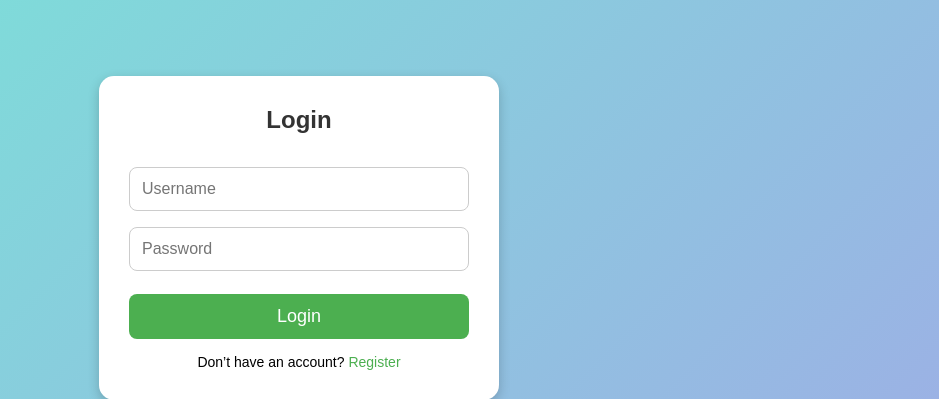
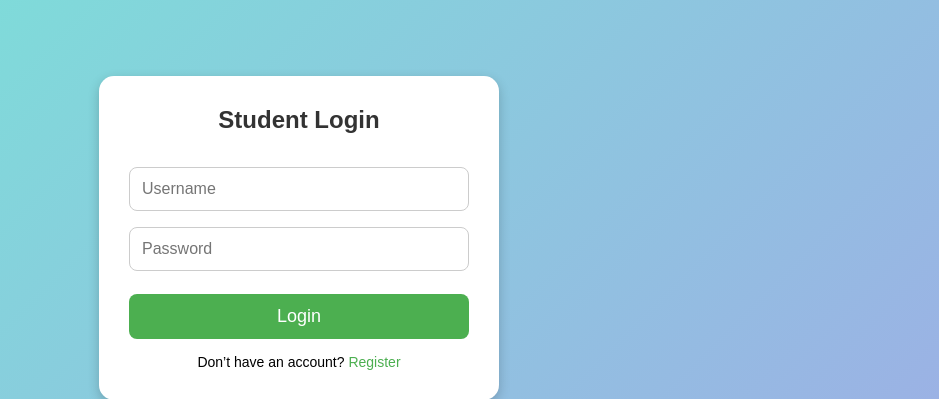
Before and after one commit to Muaazmaniyar/tts-project, a Python web app: template mocktest/templates/login.html in a window 1280 px wide. Shown: the part 207-606 px from the top of the page, without its empty margins (341-1280 px from the left). Run offline with Jinja, Linux system fonts and the light colour scheme; the template is opened without the code that fills it, so the values that code supplies are empty.

Commit message:
Login Name Change

```diff
--- a/mocktest/templates/login.html
+++ b/mocktest/templates/login.html
@@ -3,7 +3,7 @@
 <head>
   <meta charset="UTF-8">
   <meta name="viewport" content="width=device-width, initial-scale=1.0">
-  <title>Login Page</title>
+  <title>Student Login Page</title>
 <link rel="stylesheet" href="../static/css/login.css">
 </head>
 <body>
@@ -18,7 +18,7 @@
   <!-- Main content -->
   <div class="main-container">
     <div class="login-container">
-      <h2>Login</h2>
+      <h2>Student Login</h2>
       <form>
         <input type="text" placeholder="Username" required>
         <input type="password" placeholder="Password" required>
```
